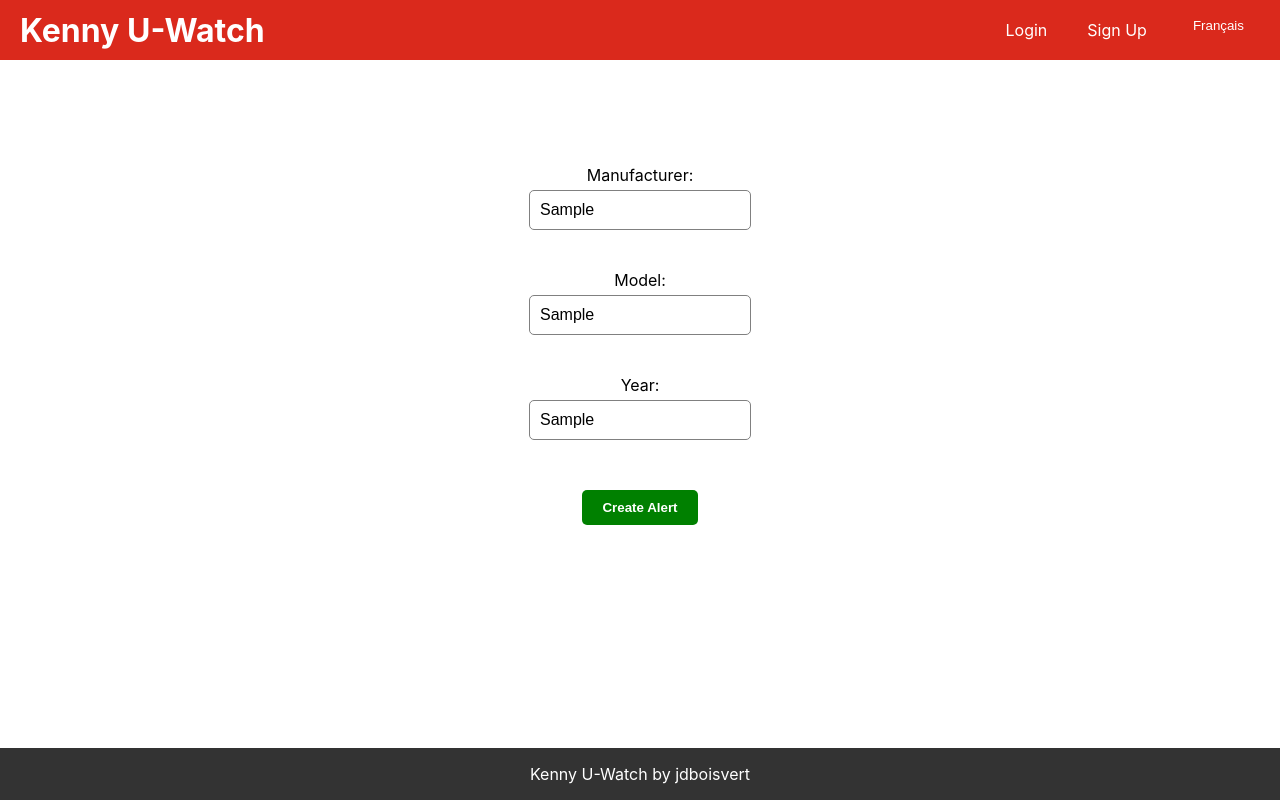
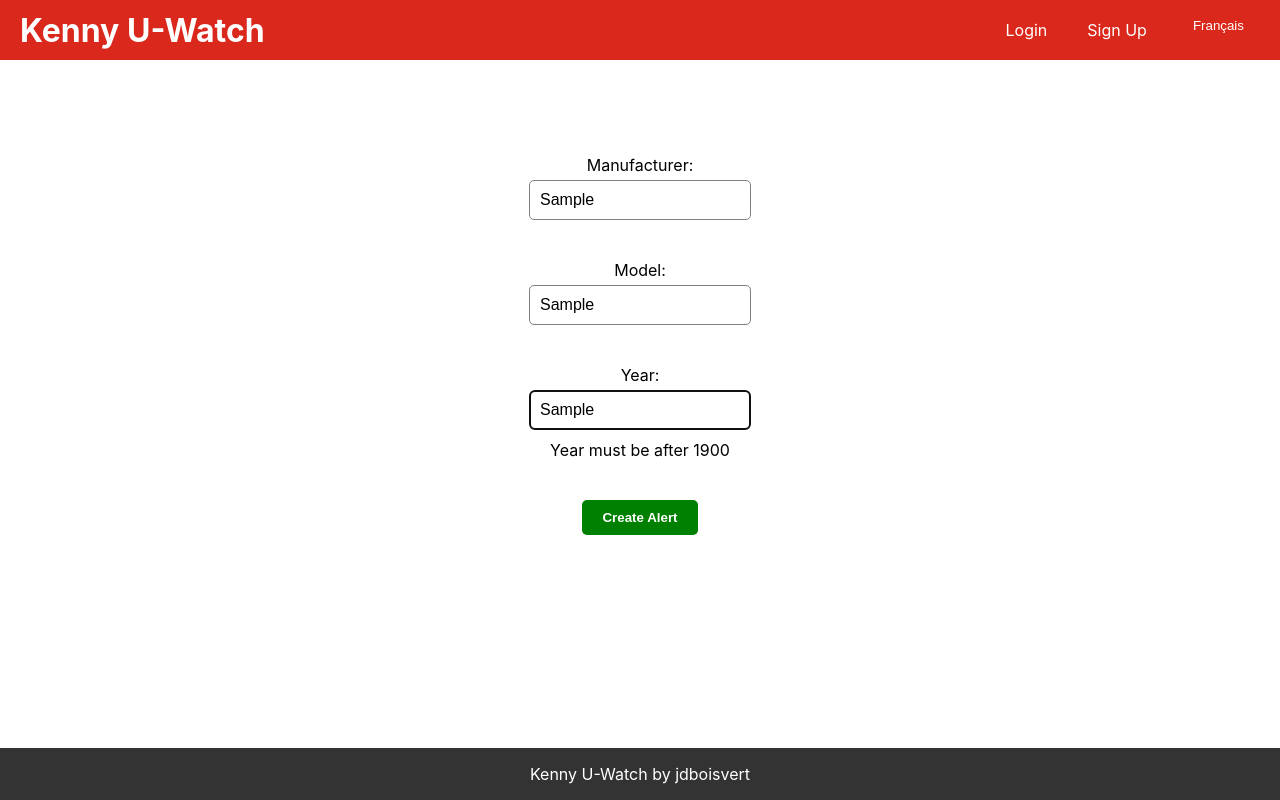
Before and after one commit to jdboisvert/kenny-u-watch, a React (Create React App) app in the folder kenny-u-watch-web-app/: page /create-alert in a window 1280 px wide. Both pictures are taken after typing "Sample", "Sample", "Sample" into the empty fields and a click on the button "Create Alert". Built offline with nearby package versions, Linux system fonts and the light colour scheme; no server answers.

Commit message:
Updated the create alert form.

```diff
--- a/kenny-u-watch-web-app/src/CreateAlert.css
+++ b/kenny-u-watch-web-app/src/CreateAlert.css
@@ -33,3 +33,16 @@ form {
     cursor: pointer;
     font-weight: 700;
   }
+
+  .CreateAlert .error-message {
+    color: #d32f2f;
+    background-color: #fbe9e9;
+    padding: 10px;
+    border-radius: 5px;
+    border: 1px solid #d32f2f;
+    margin-bottom: 20px;
+    font-size: 16px;
+    width: 30%;
+    box-sizing: border-box;
+    text-align: center;
+}
--- a/kenny-u-watch-web-app/src/CreateAlert.js
+++ b/kenny-u-watch-web-app/src/CreateAlert.js
@@ -1,18 +1,13 @@
-import React, { useState } from 'react';
+import React from 'react';
+import './CreateAlert.css';
 import axios from 'axios';
-
 import useSessionStorage from './useSessionStorage';
-
-import {useNavigate} from 'react-router-dom';
 import { useTranslation } from 'react-i18next';
-
-
-import './CreateAlert.css';
+import { useForm } from 'react-hook-form';
+import { useNavigate } from 'react-router-dom';
 
 const CreateAlert = () => {
-  const [manufacturerName, setManufacturerName] = useState('');
-  const [modelName, setModelName] = useState('');
-  const [modelYear, setModelYear] = useState('');
+  const { register, handleSubmit, formState: { errors }, setError } = useForm();
 
   const [access, setAccess] = useSessionStorage('access', '');
   const [refresh, setRefresh] = useSessionStorage('refresh', '');
@@ -21,8 +16,15 @@ const CreateAlert = () => {
 
   const navigate = useNavigate();
 
-  const handleSubmit = async (event) => {
-    event.preventDefault();
+  const onSubmit = async (data) => {
+    const body = {
+      vehicle: {
+        manufacturer_name: data.manufacturerName,
+        model_name: data.modelName,
+        model_year: data.modelYear,
+      },
+    };
+
     try {
       const options = {
         headers: {
@@ -30,81 +32,78 @@ const CreateAlert = () => {
           'Content-Type': 'application/json',
         },
       };
-      const body = {
-        vehicle: {
-          manufacturer_name: manufacturerName,
-          model_name: modelName,
-          model_year: modelYear,
-        },
-      };
       await axios.post('http://127.0.0.1:8000/alerts/v1/create-alert', body, options);
 
       navigate('/dashboard');
     } catch (error) {
       if (error.response && error.response.status === 401) {
-            // If the request fails with a 401, refresh the token
         const refreshResponse = await axios.post('http://127.0.0.1:8000/api/v1/token/refresh/', {
           "refresh": refresh,
         });
+
         const newAccess = refreshResponse.data.access;
         const newRefresh = refreshResponse.data.refresh;
         setAccess(newAccess);
         setRefresh(newRefresh);
 
-            // Try the request again with the new access token
-            const options = {
+        const retryOptions = {
           headers: {
             Authorization: `Bearer ${newAccess}`,
             'Content-Type': 'application/json',
           },
         };
-              const body = {
-                vehicle: {
-                  manufacturer_name: manufacturerName,
-                  model_name: modelName,
-                  model_year: modelYear,
-                },
-              };
-              await axios.post('http://127.0.0.1:8000/alerts/v1/create-alert', body, options);
-
+        await axios.post('http://127.0.0.1:8000/alerts/v1/create-alert', body, retryOptions);
         navigate('/dashboard');
       } else {
         console.error(error);
-
-            // TODO show error to the user
+        setError("apiError", {
+          type: "manual",
+          message: t('genericError.title'),
+        });
       }
     }
   };
 
   return (
-    <form onSubmit={handleSubmit}>
+    <form className="CreateAlert" onSubmit={handleSubmit(onSubmit)}>
       <label>
         {t('manufacturer.title')}:
         <input
           type="text"
-          value={manufacturerName}
-          onChange={(event) => setManufacturerName(event.target.value)}
+          {...register("manufacturerName", { required: true })}
         />
       </label>
+      {errors.manufacturerName && <span>{t('requiredField.title')}</span>}
       <br />
+
       <label>
         {t('model.title')}:
         <input
           type="text"
-          value={modelName}
-          onChange={(event) => setModelName(event.target.value)}
+          {...register("modelName", { required: true })}
         />
       </label>
+      {errors.modelName && <span>{t('requiredField.title')}</span>}
       <br />
+
       <label>
         {t('year.title')}:
         <input
           type="text"
-          value={modelYear}
-          onChange={(event) => setModelYear(event.target.value)}
+          {...register("modelYear", {
+            required: t('requiredField.title'),
+            pattern: {
+              value: /^(19[0-9]{2}|20[0-9]{2}|2100)$/,
+              message: t('validation.validYear')
+            }
+          })}
         />
       </label>
+      {errors.modelYear && <span>{errors.modelYear.message}</span>}
       <br />
+
+      {errors.apiError && <p className="error-message">{errors.apiError.message}</p>}
+
       <button type="submit">{t('createAlert.title')}</button>
     </form>
   );
--- a/kenny-u-watch-web-app/src/locales/en/en.json
+++ b/kenny-u-watch-web-app/src/locales/en/en.json
@@ -61,5 +61,8 @@
     },
     "genericError": {
       "title": "Something went wrong"
+    },
+    "validation": {
+      "validYear": "Year must be after 1900"
     }
 }
--- a/kenny-u-watch-web-app/src/locales/fr/fr.json
+++ b/kenny-u-watch-web-app/src/locales/fr/fr.json
@@ -61,5 +61,8 @@
    },
    "genericError": {
       "title": "Une erreur est survenue"
-   }
+   },
+   "validation": {
+      "validYear": "L'année doit être entre apres 1900"
+    }
 }
```
Lines whose indentation alone changed are shown as unchanged.
